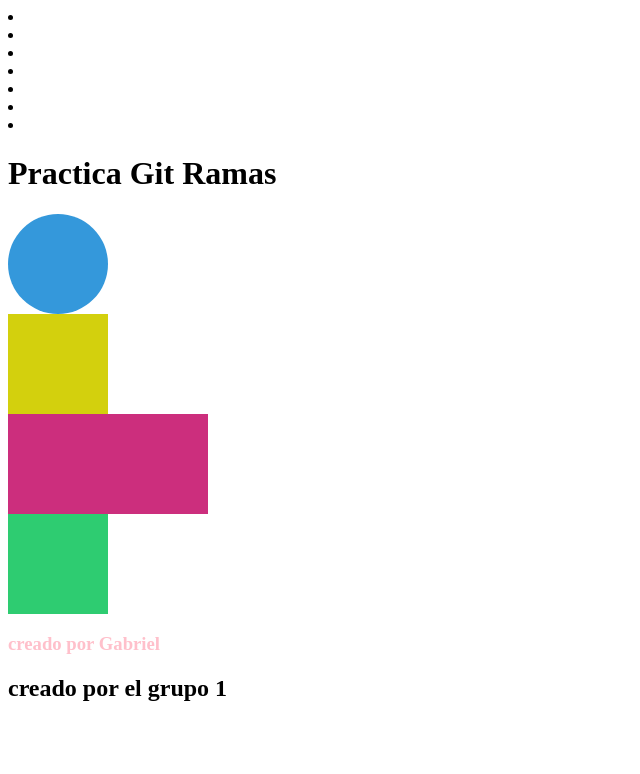
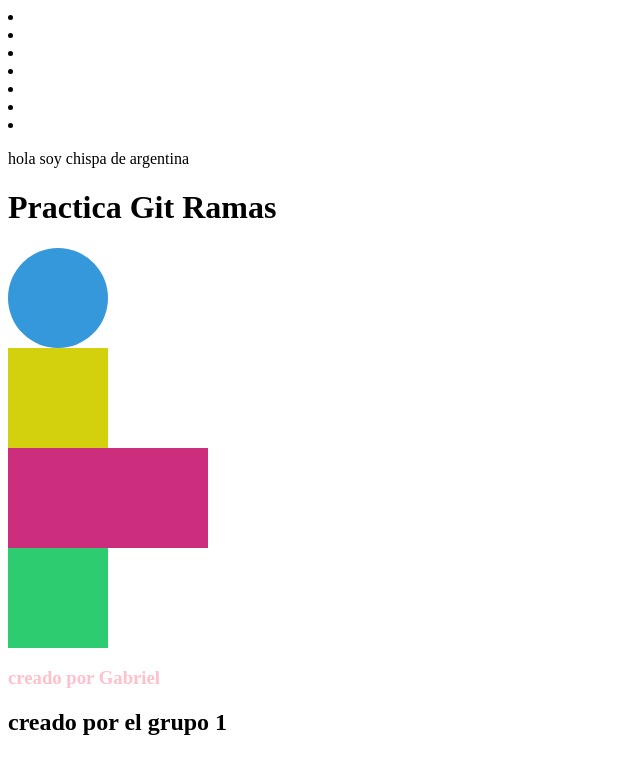
Before and after one commit to juan88955/PracticaGitRamas, a plain HTML site: page index.html in a window 1280 px wide. Shown: the whole page, without its empty margins (0-640 px from the left). Drawn offline with Linux system fonts and the light colour scheme.

Commit message:
se agrego un parrafo

```diff
--- a/index.html
+++ b/index.html
@@ -15,6 +15,7 @@
         <li><link rel="stylesheet" href="#"></li>
         <li><link rel="stylesheet" href="#"></li>
         <li><link rel="stylesheet" href="#"></li>
+        <p>hola soy chispa de argentina</p>
     </header>
     <main>
         <h1>Practica Git Ramas</h1>
```
